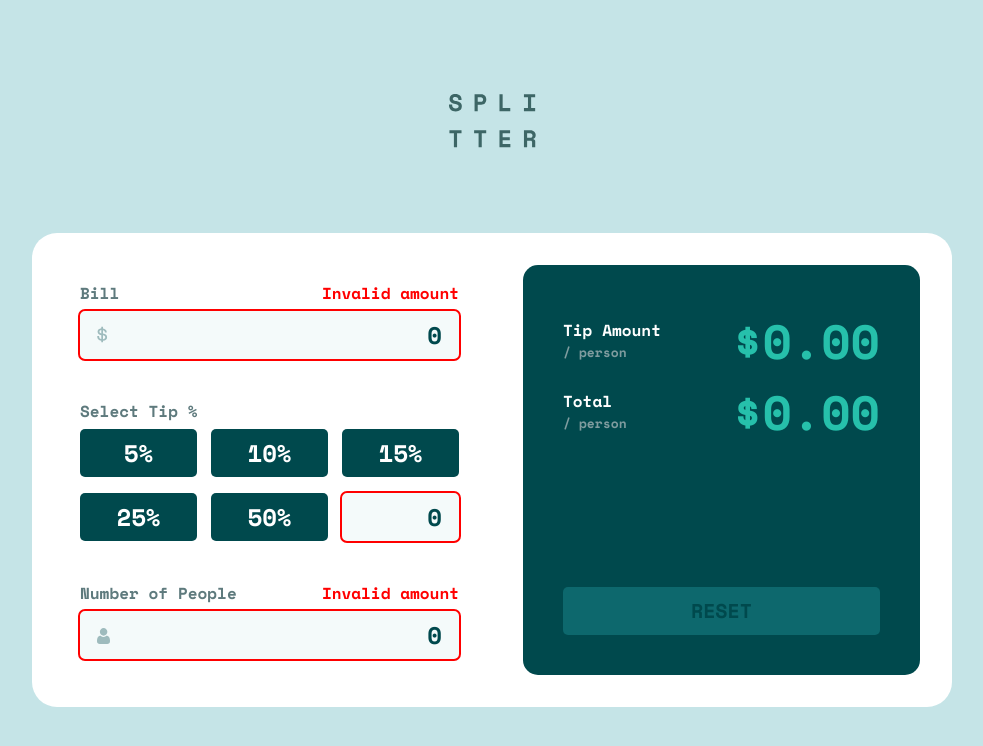
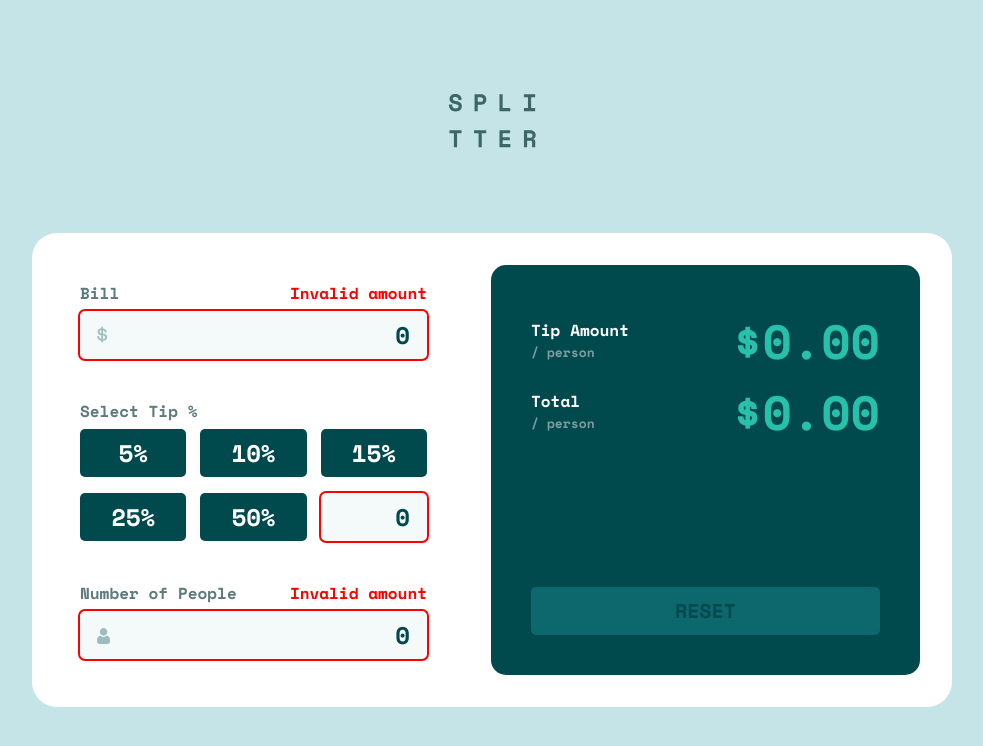
Before and after one commit to zxasc/tip-calculator-app, a React (Vite) app: page / in a window 1280 px wide. Shown: the top 746 px of the page, without its empty margins (148-1131 px from the left). Built offline with nearby package versions, Linux system fonts and the light colour scheme.

Commit message:
make desktop version responsive

```diff
--- a/src/styles/FormInputs.module.scss
+++ b/src/styles/FormInputs.module.scss
@@ -15,6 +15,7 @@
 
         span {
             color: red;
+            text-align: right;
         }
     }
 
--- a/src/styles/FormSelector.module.scss
+++ b/src/styles/FormSelector.module.scss
@@ -2,7 +2,7 @@
 
 .button_container {
     display: grid;
-    grid-template-columns: repeat(3, 117px);
+    grid-template-columns: repeat(3, minmax(0, 117px));
     grid-template-rows: repeat(2, 1fr);
     column-gap: 14px;
     row-gap: 16px;
@@ -24,7 +24,9 @@
             color: $clr-very-dark-cyan;
         }
 
-        &:focus {
+        &:focus,
+        &.active,
+        &:target {
             background-color: $clr-primary-cyan;
             color: $clr-very-dark-cyan;
         }
--- a/src/styles/Summary.module.scss
+++ b/src/styles/Summary.module.scss
@@ -1,10 +1,13 @@
 @import './variables.scss';
 
 .container {
-    width: 100%;
+    flex-grow: 1;
+    flex-shrink: 0;
+    flex-basis: 50%;
+    min-width: 325px;
     padding: 40px;
     display: flex;
-    flex-flow: column nowrap;
+    flex-direction: column;
     background-color: $clr-very-dark-cyan;
     border-radius: 15px;
 
--- a/src/styles/global.scss
+++ b/src/styles/global.scss
@@ -28,13 +28,18 @@ main {
     padding: 32px;
     border-radius: 25px;
     display: flex;
-    flex-flow: row nowrap;
+    flex-direction: row;
     justify-content: space-between;
     gap: 48px;
     background-color: $clr-white;
 }
 
 form {
+    flex-grow: 0;
+    flex-shrink: 1;
+    flex-basis: 50%;
+    max-width: 379px;
+    min-width: 0;
     display: flex;
     flex-flow: column nowrap;
     gap: 40px;
```
